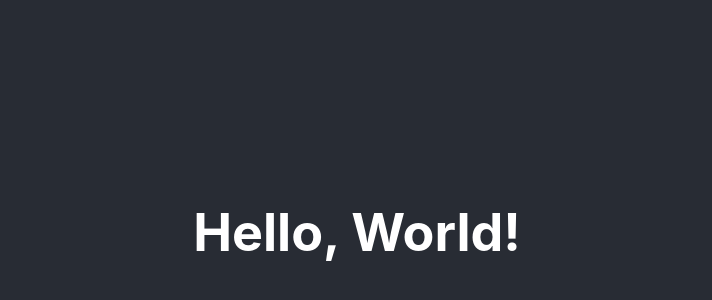
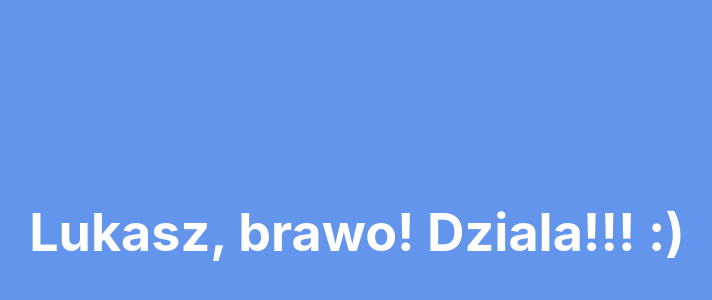
Before and after one commit to lukasdebski/WeatherApp, a React (Create React App) app: page / in a window 1280 px wide. Shown: the part 168-468 px from the top of the page, without its empty margins (283-995 px from the left). Built offline with nearby package versions, Linux system fonts and the light colour scheme.

Commit message:
fixed - its working now

```diff
--- a/src/components/Header/Header.js
+++ b/src/components/Header/Header.js
@@ -1,15 +1,12 @@
-import React from "react";
-import './Header';
+import React from 'react';
 
-    const Header = () => {
-        return (
-            <div className="App">
-                <header className="App-header">
-                    <h1>Hello, World!</h1>
-                </header>
-            </div>
-        )
-    }
+import "./Header.scss"
 
-
+const Header = () => {
+    return (
+        <header className="App-header">
+            <h1>Lukasz, brawo! Dziala!!! :)</h1>
+        </header>
+    );
+};
 export default Header;
--- /dev/null
+++ b/src/components/Header/Header.scss
@@ -0,0 +1,17 @@
+@import "../../styles/mixins";
+
+@include mobile {
+  .App-header {
+    background-color: #bada55;
+  }
+}
+@include tablet {
+  .App-header {
+    background-color: tomato;
+  }
+}
+@include desktop {
+  .App-header {
+    background-color: cornflowerblue;
+  }
+}
--- a/src/index.scss
+++ b/src/index.scss
@@ -1,6 +1,5 @@
 @import "./styles/reset";
 @import "./styles/fonts";
-@import './styles/mixins';
 
 body {
   margin: 0;
--- a/src/layouts/App/App.js
+++ b/src/layouts/App/App.js
@@ -1,9 +1,11 @@
 import './App.scss';
-import Header from "../../components/Header/Header";
+import Header from '../../components/Header/Header';
 
 function App() {
     return (
-        <Header/>
+        <>
+            <Header/>
+        </>
     );
 }
 
--- a/src/layouts/App/App.scss
+++ b/src/layouts/App/App.scss
@@ -14,7 +14,7 @@
 }
 
 .App-header {
-  background-color: #282c34;
+  background-color: #badd55;
   min-height: 100vh;
   display: flex;
   flex-direction: column;
```
Also changed, not shown: src/components/Header/_Header.scss (deleted, +0 -17 lines).
